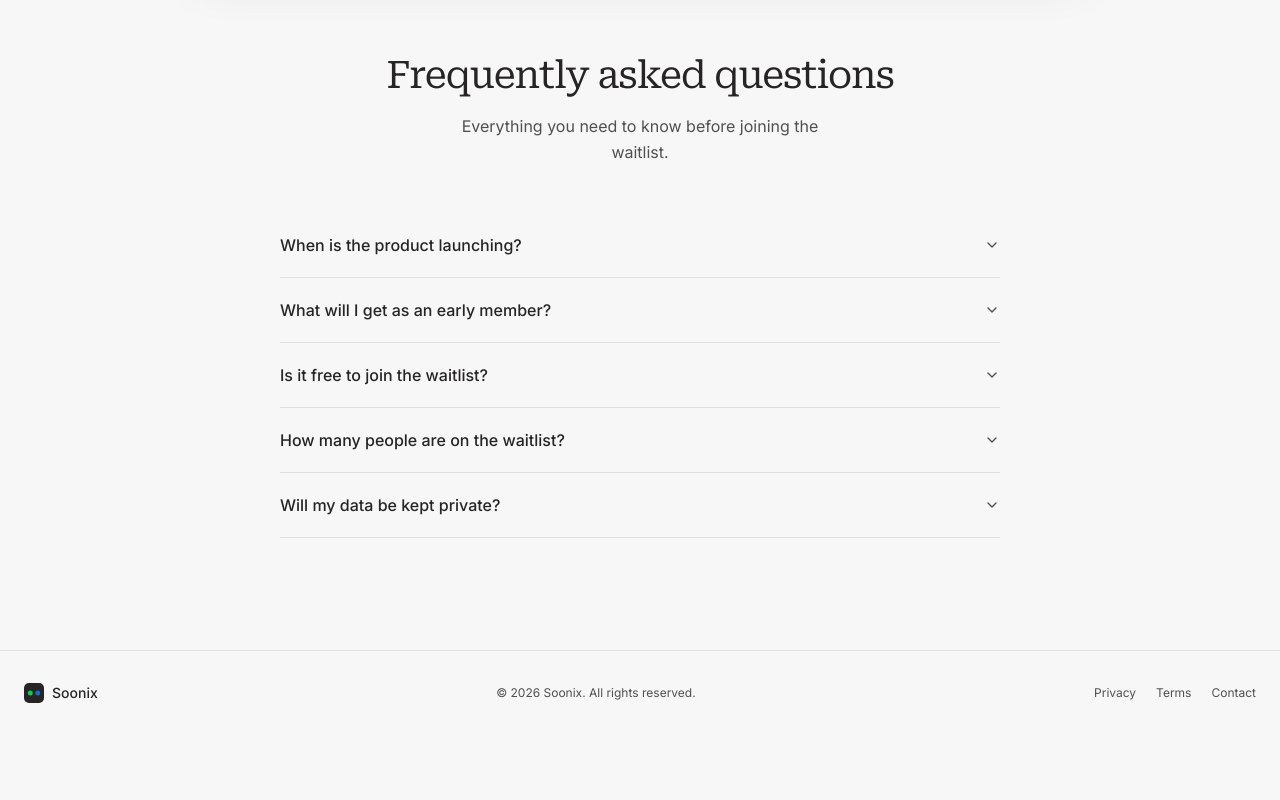
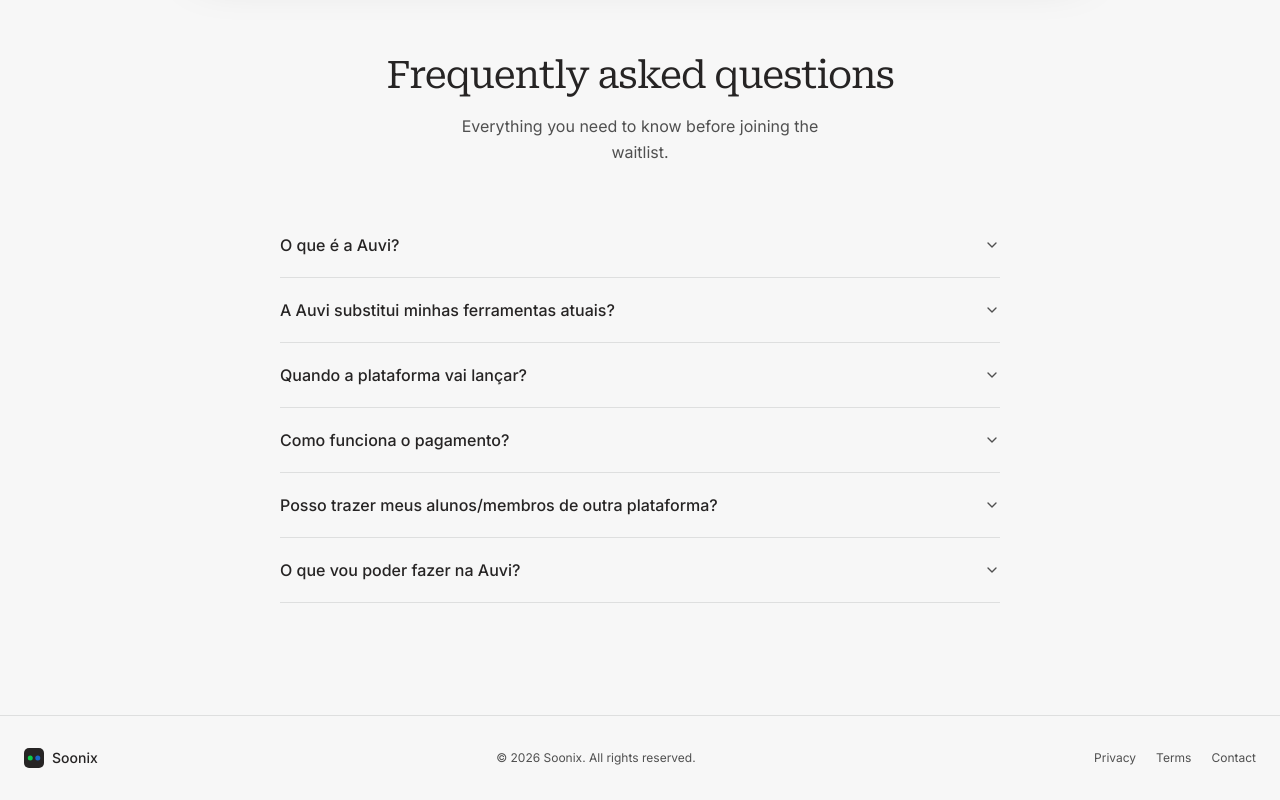
Before and after one commit to auvicc/waitlist-landing-page, a React (Vite) app: page / in a window 1280 px wide. Shown: the part 1397-2197 px from the top of the page. Before the commit the page ends 2132 px from the top, so only its background shows below. Built offline with nearby package versions, Linux system fonts and the light colour scheme.

Commit message:
Chore(FAQ): Updated questions and answers

```diff
--- a/src/components/FAQ.tsx
+++ b/src/components/FAQ.tsx
@@ -7,29 +7,34 @@ import {
 
 const faqs = [
   {
-    question: "When is the product launching?",
+    question: "O que é a Auvi?",
     answer:
-      "We're working hard to get everything just right. Once you join the waitlist, you'll be among the first to know the exact launch date — and get early access before anyone else.",
+      "A Auvi é uma plataforma completa para criadores brasileiros gerenciarem e monetizarem sua audiência. Aqui você tem comunidade, área de membros, vendas de cursos e eventos — tudo integrado em um só lugar, sem precisar de 10 ferramentas diferentes.",
   },
   {
-    question: "What will I get as an early member?",
+    question: "A Auvi substitui minhas ferramentas atuais?",
     answer:
-      "Early members get exclusive access before the public launch, special founding-member pricing, and the ability to help shape the product roadmap. Your feedback will directly influence what we build.",
+      "Sim. Se hoje você usa uma ferramenta para comunidade, outra para área de membros, outra para vendas e outra para gerenciar contatos — a Auvi centraliza tudo isso. Menos login, menos mensalidade, mais foco no que importa: sua audiência."
   },
   {
-    question: "Is it free to join the waitlist?",
+    question: "Quando a plataforma vai lançar?",
     answer:
-      "Absolutely. Joining the waitlist is completely free and takes less than 30 seconds. No credit card required, no commitments — just your email.",
+      "Estamos em fase final de desenvolvimento. Quem entrar na lista de espera agora terá acesso antecipado exclusivo antes do lançamento público — e será avisado em primeira mão quando abrirmos as portas.",
   },
   {
-    question: "How many people are on the waitlist?",
+    question: "Como funciona o pagamento?",
     answer:
-      "We currently have over 4,200 people waiting for early access. Spots are limited for the first cohort, so the sooner you join, the higher your position.",
+      "Simples e brasileiro. Você recebe via PIX, boleto ou cartão parcelado — direto na sua conta, sem burocracia de plataforma internacional. Configuração rápida e você já pode começar a vender.",
   },
   {
-    question: "Will my data be kept private?",
+    question: "Posso trazer meus alunos/membros de outra plataforma?",
     answer:
-      "Your privacy is our priority. We will never sell or share your information with third parties. Your email will only be used to notify you about the product launch and relevant updates.",
+      "Sim! A Auvi foi pensada para facilitar a migração. Você pode importar sua base de alunos, membros e leads de outras ferramentas sem perder dados ou histórico. Queremos que a transição seja o mais suave possível.",
+  },
+  {
+    question: "O que vou poder fazer na Auvi?",
+    answer:
+      "Criar e gerenciar comunidades privadas, vender cursos e mentorias, organizar eventos online, construir sua área de membros, acompanhar seus leads — tudo em português e integrado. É como ter Circle + Hotmart + CRM em uma única plataforma.",
   },
 ]
 
```
